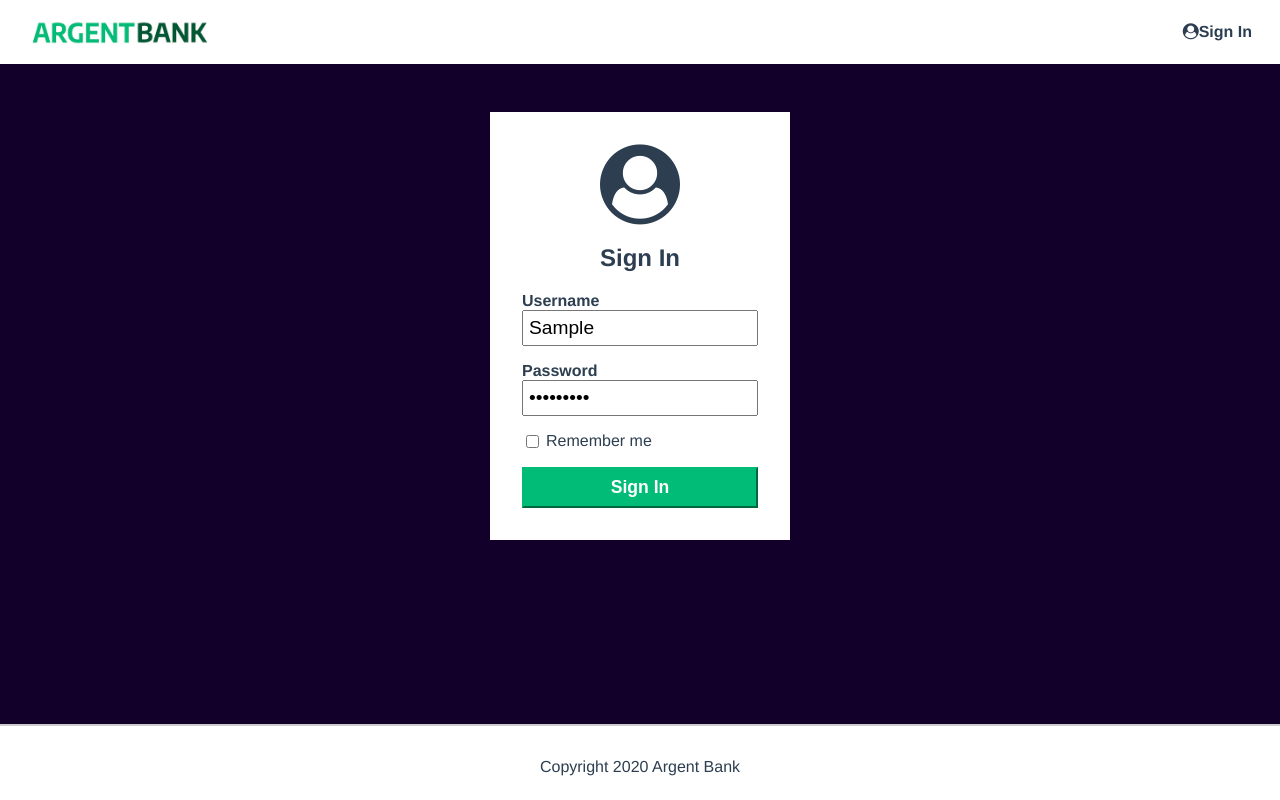
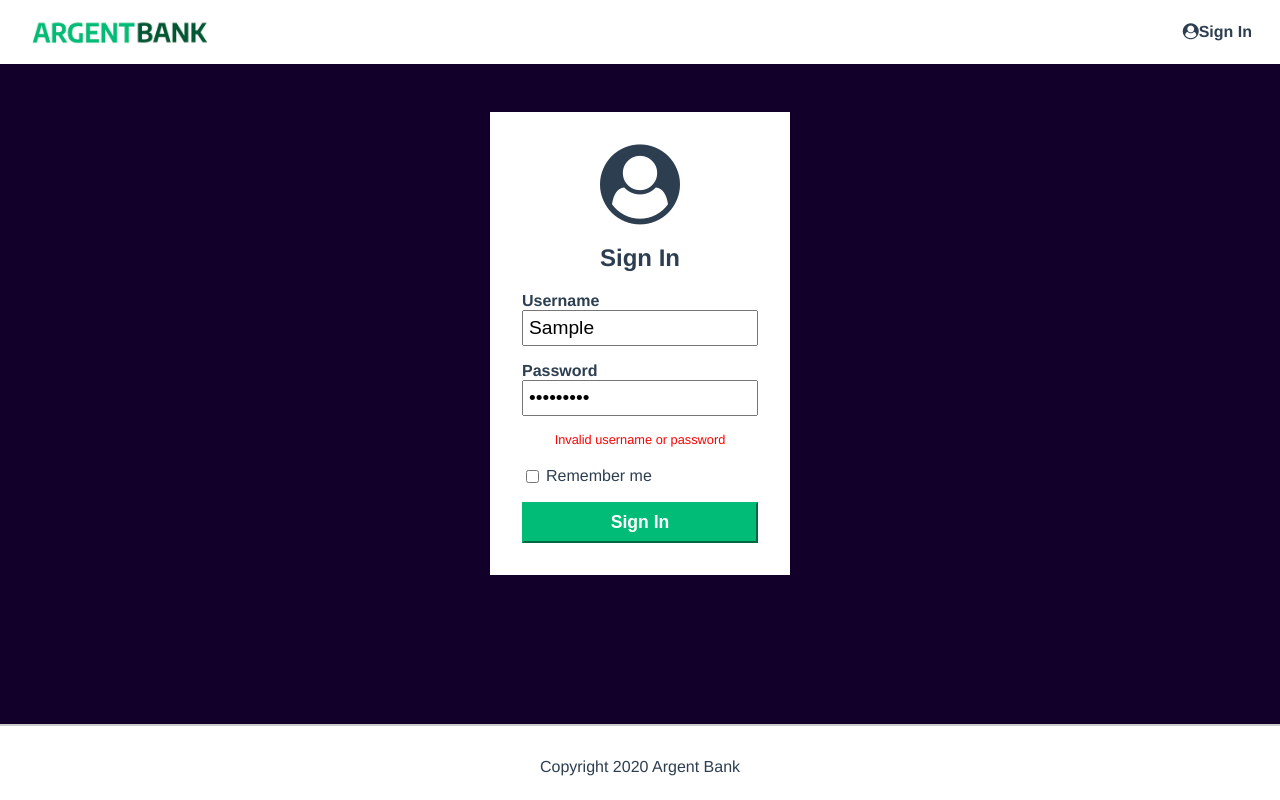
Before and after one commit to Thorekt/RobinOry_13_07042023, a React (Create React App) app: page /login in a window 1280 px wide. Both pictures are taken after typing "Sample", "Sample123" into the empty fields and a click on the button "Sign In". Built offline with nearby package versions, Linux system fonts and the light colour scheme; no server answers.

Commit message:
ajout d'un message lorsqu'un mauvais combo de login est entré

```diff
--- a/src/app/features/auth.js
+++ b/src/app/features/auth.js
@@ -87,6 +87,7 @@ export function login(email, password) {
       dispatch(resolved(token));
       sessionStorage.setItem('token', token);
     } catch (error) {
+      console.log(error)
       dispatch(rejected(JSON.stringify(error)));
     }
   };
--- a/src/app/pages/Login.jsx
+++ b/src/app/pages/Login.jsx
@@ -8,11 +8,13 @@ export default function Login() {
   document.title = 'Argent Bank - Login';
 
   const dispatch = useDispatch();
-  const { isLoggedIn,  } = useSelector(selectAuth);
+  const { isLoggedIn, status} = useSelector(selectAuth);
 
   if (isLoggedIn) {
     return <Navigate to='/profile' replace={true} />;
   }
+
+
 
   const handleLogin = (e) => {
     e.preventDefault();
@@ -35,6 +37,11 @@ export default function Login() {
             <label htmlFor='password'>Password</label>
             <input type='password' id='password' />
           </div>
+          {status === 'rejected' && (
+            <div className='input-error'>
+              <span>Invalid username or password</span>
+            </div>
+          )}
           <div className='input-remember'>
             <input type='checkbox' id='remember-me' />
             <label htmlFor='remember-me'>Remember me</label>
--- a/src/app/styles/main.css
+++ b/src/app/styles/main.css
@@ -182,6 +182,13 @@ body {
   font-size: 5rem;
 }
 
+.input-error{
+  color: red;
+  font-size: 0.8rem;
+  margin-top: 0.25rem;
+  margin-bottom: 20px;
+}
+
 .input-remember {
   display: flex;
 }
```
